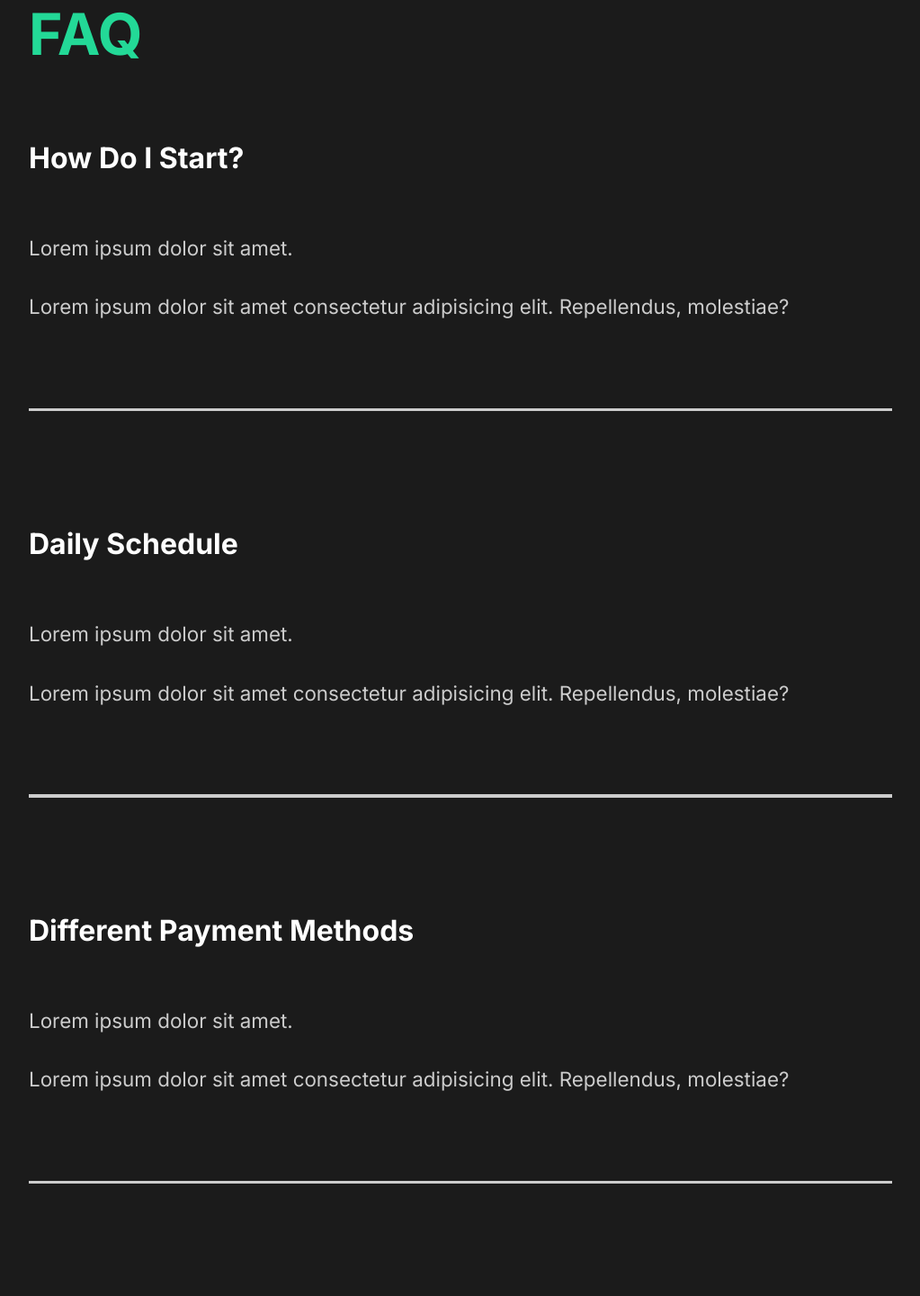
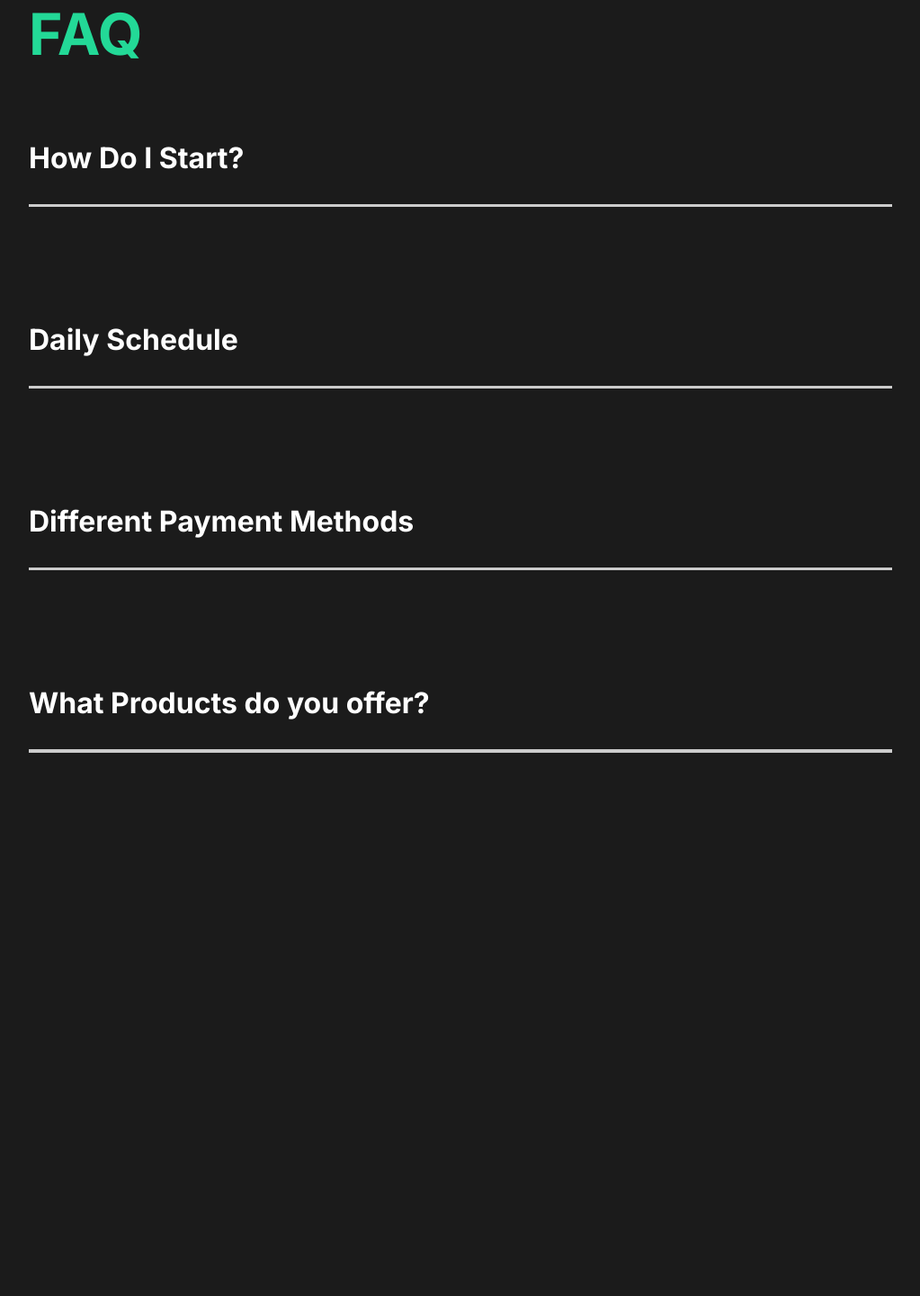
Before and after one commit to VenkatKumari/create-react-project, a React (Create React App) app in the folder capture/: page / in a window 1280 px wide. Shown: the part 2309-3750 px from the top of the page at 90% size, without its empty margins (128-1151 px from the left). After the commit the page ends 3306 px from the top, so only its background shows below. Built offline with nearby package versions, Linux system fonts and the light colour scheme.

Commit message:
Finishing FAQ Animation

```diff
--- a/capture/src/components/FaqSection.jsx
+++ b/capture/src/components/FaqSection.jsx
@@ -1,7 +1,8 @@
 import React from "react";
-
 import styled from "styled-components";
 import { About } from "../styles";
+import Toggle from "./Toggle";
+import { AnimateSharedLayout } from "framer-motion";
 
 const FaqSection = () => {
   return (
@@ -9,8 +10,8 @@
       <h2>
         Any Questions <span>FAQ</span>
       </h2>
-      <div className="question">
-        <h4>How Do I Start?</h4>
+      <AnimateSharedLayout>
+        <Toggle title="How Do I Start?">
           <div className="answer">
             <p>Lorem ipsum dolor sit amet.</p>
             <p>
@@ -18,10 +19,9 @@
               Repellendus, molestiae?
             </p>
           </div>
-        <div className="faq-line"></div>
-      </div>
-      <div className="question">
-        <h4>Daily Schedule</h4>
+        </Toggle>
+
+        <Toggle title="Daily Schedule">
           <div className="answer">
             <p>Lorem ipsum dolor sit amet.</p>
             <p>
@@ -29,10 +29,9 @@
               Repellendus, molestiae?
             </p>
           </div>
-        <div className="faq-line"></div>
-      </div>
-      <div className="question">
-        <h4>Different Payment Methods</h4>
+        </Toggle>
+
+        <Toggle title="Different Payment Methods">
           <div className="answer">
             <p>Lorem ipsum dolor sit amet.</p>
             <p>
@@ -40,10 +39,8 @@
               Repellendus, molestiae?
             </p>
           </div>
-        <div className="faq-line"></div>
-      </div>
-      <div className="question">
-        <h4>What Products do you offer?</h4>
+        </Toggle>
+        <Toggle title="What Products do you offer?">
           <div className="answer">
             <p>Lorem ipsum dolor sit amet.</p>
             <p>
@@ -51,8 +48,8 @@
               Repellendus, molestiae?
             </p>
           </div>
-        <div className="faq-line"></div>
-      </div>
+        </Toggle>
+      </AnimateSharedLayout>
     </Faq>
   );
 };
--- /dev/null
+++ b/capture/src/components/Toggle.js
@@ -0,0 +1,15 @@
+import React, { useState } from "react";
+import { motion } from "framer-motion";
+
+const Toggle = ({ children, title }) => {
+  const [toggle, setToggle] = useState(false);
+  return (
+    <motion.div layout className="question" onClick={() => setToggle(!toggle)}>
+      <motion.h4 layout>{title}</motion.h4>
+      {toggle ? children : ""}
+      <div className="faq-line"></div>
+    </motion.div>
+  );
+};
+
+export default Toggle;
```
Also changed, not shown: 1 other file (tests, documents, lock files or other folders). Lines whose indentation alone changed are shown as unchanged.
